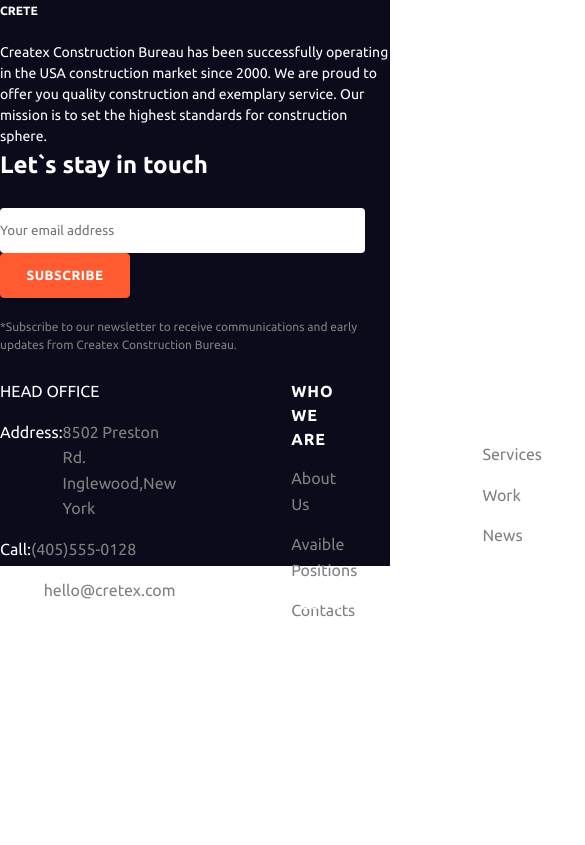
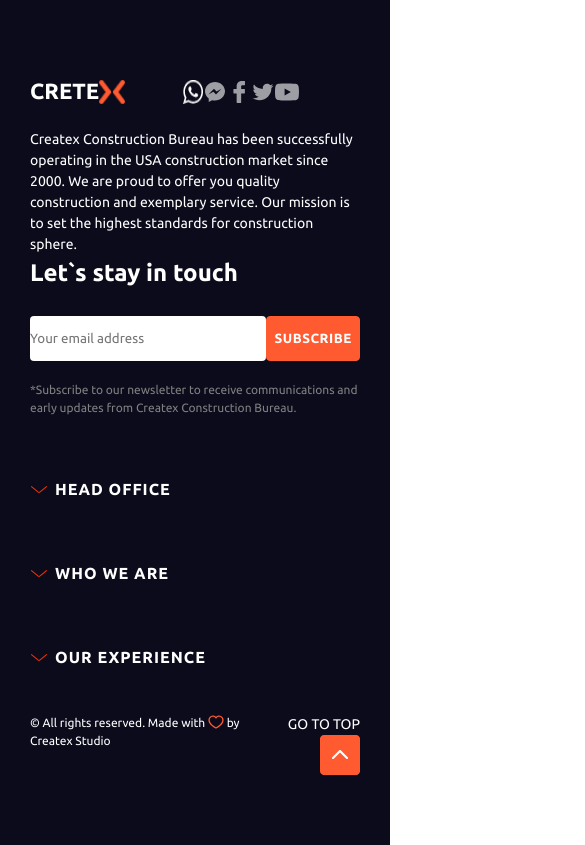
Before and after one commit to d3Lip7on/Createx, a website: page src/pages/index.html in a window 390 px wide. Shown: the whole page, 585 px wide, since content can reach past the window. Drawn offline with Linux system fonts and the light colour scheme.

Commit message:
footerversion1

```diff
--- a/src/pages/index.html
+++ b/src/pages/index.html
@@ -1,5 +1,5 @@
 <!-- Сообщаем браузеру как стоит обрабатывать эту страницу -->
-<!DOCTYPE html>
+<!DOCTYpE html>
 <!-- Оболочка документа, указываем язык содержимого -->
 <html lang="ru">
 	<!-- Заголовок страницы, контейнер для других важных данных (не отображается) -->
@@ -7,12 +7,17 @@
 		<!-- Заголовок страницы в браузере -->
 		<title>CSS. Часть №2 (Свойства текста и шрифта)</title>
 		<link rel="preconnect" href="https://fonts.googleapis.com">
-<link rel="preconnect" href="https://fonts.gstatic.com" crossorigin>
-<link href="https://fonts.googleapis.com/css2?family=Barlow:wght@600&family=Inter:wght@200;400;600;900&family=PT+Sans:ital,wght@0,400;0,700;1,400&family=Playfair+Display:wght@400;700;900&family=Ubuntu:wght@400;700&display=swap" rel="stylesheet">
+
 		<!-- Подключаем CSS -->
 		<link rel="stylesheet" href="../style/global.css" />
+
 		<!-- Кодировка страницы -->
 		<meta http-equiv="Content-type" content="text/html;charset=UTF-8" />
+		<meta name="viewport" content="width=device-width, initial-scale=1.0">
+
+
+		<link rel="preconnect" href="https://fonts.gstatic.com" crossorigin>
+		<link href="https://fonts.googleapis.com/css2?family=Barlow:wght@600&family=Inter:wght@200;400;600;900&family=pT+Sans:ital,wght@0,400;0,700;1,400&family=playfair+Display:wght@400;700;900&family=Ubuntu:wght@400;700&display=swap" rel="stylesheet">
 	</head>
 	<!-- Отображаемое тело страницы -->
 	<body>
@@ -22,35 +27,39 @@
 					<div class="container__apperpart">
 						<div class="container__leftpart">
 							<div class="logoline">
-								<div class="logoline__part1">CRETE <img src="./img/Vector.png" alt=""></div>
-								<div class="logoline__part2"><img src="./img/WhatsApp.svg" alt=""> <img src="./img/Messanger.svg" alt=""> <img src="./img/Facebook.svg" alt=""> <img src="./img/Twitter.svg" alt=""> <img src="./img/YouTube.svg" alt=""></div>
+								<div class="logoline__cretex">CRETE <img src="../images/Vector.png" alt=""></div>
+								<div class="logoline__icons"><img src="../images/WhatsApp.png" alt=""> <img src="../images/Messanger.svg" alt=""> <img src="../images/Facebook.svg" alt=""> <img src="../images/Twitter.svg" alt=""> <img src="../images/YouTube.svg" alt=""></div>
 							</div>
-							<div class="firstinformation">Createx Construction Bureau has been successfully operating in the USA construction market since 2000. We are proud to offer you quality construction and exemplary service. Our mission is to set the highest standards for construction sphere.</div>
+							<div class="logoline__undertext">Createx Construction Bureau has been successfully operating in the USA construction market since 2000. We are proud to offer you quality construction and exemplary service. Our mission is to set the highest standards for construction sphere.</div>
 					    </div>
 						<div class="container__rightpart">
-							<div class="rightpart__stayintouch">Let`s stay in touch</div>
-							<form action="#" method="post" enctype="multipart/form-data">
-							<p><input type="text" name="inputline"  placeholder="Your email address" class="rightpart_textline"> <button type="submit" class="button">SUBSCRIBE</button></p>
+							<div class="rightpart__title">Let`s stay in touch</div>
+							<form action="#" method="post" class="footer__form" enctype="multipart/form-data">
+							<input type="text" name="inputline"  placeholder="Your email address" class="rightpart_textline"> <button type="submit" class="button">SUBSCRIBE</button>
 							</form>
 							<div class="rightpart__undertext">*Subscribe to our newsletter to receive communications and early updates from Createx Construction Bureau.</div>
 						</div>
 					</div>
-					<div class="container__middlepart">
-						<div class="information">
+						<div class="footer__inforow">
+							<div class="inforow__contacts">
+								<h1 class="title__contacts">HEAD OFFICE</h1>
 								<ul class="info1">
-								<li>HEAD OFFICE</li>
-								<li>Address:<p>8502 Preston Rd. Inglewood,New York</p></li>
-								<li>Call:<p>(405)555-0128</p></li>
-								<li>Email:<p>hello@cretex.com</p></li>
+									<li>Address:<span>8502 preston Rd. Inglewood,New York</span></li>
+									<li>Call:<span>(405)555-0128</span></li>
+									<li>Email:<span>hello@cretex.com</span></li>
 								</ul>
+							</div>
+							<div class="inforow__who-we-are">
+								<h1 class="title__who-we-are">WHO WE ARE</h1>
 								<ul class="info2">
-								<li>WHO WE ARE</li>
 									<li>About Us</li>
-								<li>Avaible Positions</li>
+									<li>Avaible positions</li>
 									<li>Contacts</li>
 								</ul>
+							</div>
+							<div class="inforow__our-experience">
+							<h1 class="title__our-experience">OUR EXPERIENCE</h1>
 							<ul class="info3">
-								<li>OUR EXPERIENCE</li>
 								<li>Services</li>
 								<li>Work</li>
 								<li>News</li>
@@ -58,12 +67,33 @@
 							</div>
 						</div>
 					<div class="container_downpart">
-						<div class="copyright">© All rights reserved. Made with <img src="./img/Heart.svg" alt=""> by Createx Studio </div>
-						<div class="up">GO TO TOP <img src="./img/up-btn.png" alt=""></div>
+						<div class="copyright">© All rights reserved. Made with <img src="../images/Heart.svg" alt=""> by Createx Studio </div>
+						<div class="up">GO TO TOP <img src="../images/up-btn.png" alt=""></div>
 
 					</div>
 				</div>
 			</div>
 		</footer>
+		<script>
+			const contectTitle = document.querySelector(".title__contacts")
+			const info1 = document.querySelector(".info1")
+			const whoweareTitle = document.querySelector(".title__who-we-are")
+			const info2 = document.querySelector(".info2")
+			const ourExperience = document.querySelector(".title__our-experience")
+			const info3 = document.querySelector(".info3")
+
+			contectTitle.onclick = ()=>{
+    			info1.classList.toggle('active')
+				contectTitle.classList.toggle('title__contacts_active')
+			}
+			whoweareTitle.onclick =()=>{
+				info2.classList.toggle('active')
+				whoweareTitle.classList.toggle('title__who-we-are_active')
+			}
+			ourExperience.onclick =()=>{
+				info3.classList.toggle('active')
+				ourExperience.classList.toggle('title__our-experience_active')
+			}
+		</script>
 	</body>
 </html>
--- /dev/null
+++ b/src/scripts/spript.js
@@ -0,0 +1,6 @@
+// $(document).ready(function(){
+//     $('.title__contacts').click(function(event){
+//        $(this).toggleClass('active').next().slideToggle(300);
+//     });
+// });
+// setTimeout(()=>{},300)
--- a/src/style/global.css
+++ b/src/style/global.css
@@ -73,21 +73,21 @@ h1,h2,h3,h4,h5,h6{font-size:inherit;font-weight: 400;}
 
 .footer{
 	max-width: 1920px;
-	max-height: 566px;
 	margin: 0 auto;
 	background-color: rgb(11, 11, 28);
-
 }
 .container{
 	max-width: 1230px;
 	margin: 0 auto;
+
 }
 .footer__inner{
 	display: flex;
 	flex-direction: column;
+	padding: 30px;
 }
 .container__apperpart{
-	padding-top: 80px;
+	padding-top: 50px;
 	display: flex;
 	flex-direction: row;
 	justify-content: space-between;
@@ -97,30 +97,24 @@ h1,h2,h3,h4,h5,h6{font-size:inherit;font-weight: 400;}
 .container__leftpart{
 	display: flex;
 	flex-direction: column;
-
 }
 .logoline{
 	display: flex;
 	flex-direction: row;
-
-
 }
-.logoline__part1{
+.logoline__cretex{
 	display: flex;
 	font-size: 22px;
 	font-weight: 700;
 	color: white;
 }
-.logoline__part2{
+.logoline__icons{
 	max-width: 184px;
 	display: flex;
 	margin-left: 60px;
-	justify-content: space-between;
 }
-.logoline__part2 img {
 
-}
-.firstinformation{
+.logoline__undertext{
 	padding-top: 25px;
  	max-width: 475px;
 	text-align: left;
@@ -133,7 +127,7 @@ line-height: 21px;
 .container__rightpart{
 
 }
-.rightpart__stayintouch{
+.rightpart__title{
 	color: white;
 font-size: 24px;
 font-family: Ubuntu;
@@ -141,9 +135,9 @@ font-weight: 700;
 line-height: 36px;
 }
 .rightpart_textline{
-	margin-top: 25px;
 	height: 45px;
-	width: 365px;
+	width: 100%;
+	max-width: 375px;
 	border-radius: 4px;
 }
 .button{
@@ -167,20 +161,28 @@ line-height: 36px;
 	line-height: 18px;
 	max-width: 495px;
 }
-
-.container__middlepart{
-
+.footer__inforow{
 	display: flex;
 	flex-direction: row;
+	padding-top: 30px;
 	flex-wrap: wrap;
+	justify-content: space-between;
+	gap: 30px;
 }
-.information{
-	display: flex;
-	flex-direction: row;
-	padding-top: 70px;
+.inforow__contacts{
+
+	padding-top: 30px;
 }
-
-.information li {
+.footer__inforow h1{
+	color: white;
+	font-size: 16px;
+	font-family: Ubuntu;
+	font-weight: 700;
+	text-transform: uppercase;
+	line-height: 24px;
+	letter-spacing: 1px;
+}
+.footer__inforow li {
 	display: inline;
 	padding-top: 15px;
 	color: white;
@@ -189,46 +191,32 @@ font-family: Ubuntu;
 	font-weight: 400;
 	line-height: 25.60px;
 }
-
-.info1{
-max-width: 350px;
-max-height: 125px;
-
+.info1 {
+	display: flex;
+	flex-direction: column;
 }
-
 .info1 li{
-
-	display: flex;
 	color: white;
 	font-size: 16px;
 	font-family: Ubuntu;
 	font-weight: 400;
 }
-	.info1 li p{
-	display: flex;
+	.info1 li span{
 	color: grey;
 	font-size: 16px;
 	font-family: Ubuntu;
 	font-weight: 400;
 }
-
+.inforow__who-we-are{
+	min-width: 165px;
+	padding-top: 30px;
+}
 .info2{
 	display: flex;
 	flex-direction: column;
 	max-width: 140px;
-	max-height: 125px;
-	margin-left: 115px;
 }
-.info2 :first-child{
-	display: flex;
-	color: white;
-font-size: 16px;
-font-family: Ubuntu;
-font-weight: 700;
-text-transform: uppercase;
-line-height: 24px;
-letter-spacing: 1px;
-}
+
 .info2 li{
 
 	color: gray;
@@ -237,24 +225,17 @@ font-family: Ubuntu;
 	font-weight: 400;
 	line-height: 25.60px;
 }
-
+.inforow__our-experience{
+	min-width: 195px;
+	padding-top: 30px;
+}
 .info3{
 	display: flex;
 	flex-direction: column;
 	max-width: 200px;
-	max-height: 200px;
-	margin-left: 125px;
 }
-.info3 :first-child{
-	display: flex;
-	color: white;
-font-size: 16px;
-font-family: Ubuntu;
-font-weight: 700;
-text-transform: uppercase;
-line-height: 24px;
-letter-spacing: 1px;
-}
+
+
 .info3 li{
 
 	color: gray;
@@ -292,135 +273,129 @@ margin-bottom: 40px;
 .up img{
 	padding-left:15px;
 }
+.footer__form{
+	display: flex;
+	align-items: center;
+	padding-top: 25px;
+}
+/****************Спрайты*********************/
 
-@media (max-width: 1200px) {
-	.container__apperpart {
-	  padding-top: 20px;
+
+@media screen and (max-width:550px){
+	.footer__inforow{
+		flex-wrap: nowrap;
+		flex-direction: column;
 	}
+	.title__contacts{
+		position: relative;
+		padding-left: 25px;
+		cursor: pointer;
+	}
+	.title__contacts:before,
+	.title__contacts:after{
+		content: '';
+		width: 10px;
+		height: 1px;
+		background-color:#FC3300;
+		position: absolute;
+		top: 12px;
+		transition:all 0.3s ease 0s;
+	}
+	.title__contacts:before{
+		transform: rotate(40deg);
+		left: 0;
+	}
+	.title__contacts:after{
+		transform: rotate(-40deg);
+		left: 8px;
+	}
+	.title__contacts_active:before{
+		transform: rotate(-40deg);
+	}
+	.title__contacts_active:after{
+		transform: rotate(40deg);
+	}
+	.info1{
+		display: none;
+	}
+	.active{
+		display: flex;
 
-	.logoline__part1 {
-	  font-size: 18px;
-	}
-
-	.logoline__part2 {
-	  max-width: 100%;
-	  margin-left: 0;
-	  margin-top: 10px;
-	  justify-content: flex-start;
-	}
-
-	.rightpart__undertext {
-	  max-width: 100%;
-	}
-
-	.rightpart_textline {
-	  max-width: 100%;
-	}
-
-	.container__middlepart,
-	.information {
-	  padding-top: 20px;
-	  font-size: 16px;
-	}
 	}
 
 
-  @media (max-width: 1000px) {
-	.container__apperpart {
-		padding-top: 15px;
+
+	.title__who-we-are{
+		position: relative;
+		padding-left: 25px;
+		cursor: pointer;
 	}
-
-	  .logoline__part1 {
-		font-size: 16px;
+	.title__who-we-are:after,
+	.title__who-we-are:before{
+		content: '';
+		width: 10px;
+		height: 1px;
+		background-color:#FC3300;
+		position: absolute;
+		top: 12px;
+		transition:all 0.3s ease 0s;
 	}
-
-	  .logoline__part2 {
-		max-width: 100%;
-		margin-left: 0;
-		margin-top: 8px;
-		justify-content: flex-start;
+	.title__who-we-are:before{
+		transform: rotate(40deg);
+		left: 0px;
+	}
+	.title__who-we-are:after{
+		transform: rotate(-40deg);
+		left: 8px;
+	}
+	.title__who-we-are_active:before{
+		transform: rotate(-40deg);
+	}
+	.title__who-we-are_active:after{
+		transform: rotate(40deg);
+	}
+	.info2{
+		display: none;
+	}
+	.active{
+		display: flex;
 	}
 
 
-	  .rightpart__undertext {
-		max-width: 100%;
+
+	.title__our-experience{
+		position: relative;
+		padding-left: 25px;
+		cursor: pointer
 	}
-
-	  .rightpart_textline {
-		max-width: 100%;
+	.title__our-experience:after,
+	.title__our-experience:before{
+		content: '';
+		width: 10px;
+		height: 1px;
+		background-color:#FC3300;
+		position: absolute;
+		top: 12px;
+		transition:all 0.3s ease 0s;
 	}
-
-	  .container__middlepart,
-	  .information {
-		padding-top: 15px;
-		font-size: 14px;
+	.title__our-experience:before{
+		transform: rotate(40deg);
+		left: 0px;
+	}
+	.title__our-experience:after{
+		transform: rotate(-40deg);
+		left: 8px;
+	}
+	.title__our-experience_active:before{
+		transform: rotate(-40deg);
+	}
+	.title__our-experience_active:after{
+		transform: rotate(40deg);
+	}
+	.info3{
+		display: none;
+	}
+	.active{
+		display: flex;
 	}
 }
-
-
-  @media (max-width: 768px) {
-	.container__apperpart {
-		padding-top: 10px;
-	  }
-
-	  .logoline__part1 {
-		font-size: 14px;
-	  }
-
-	  .logoline__part2 {
-		max-width: 100%;
-		margin-left: 0;
-		margin-top: 6px;
-		justify-content: flex-start;
-	  }
-
-	  .rightpart__undertext {
-		max-width: 100%;
-	  }
-
-	  .rightpart_textline {
-		max-width: 100%;
-	  }
-
-	  .container__middlepart,
-	  .information {
-		padding-top: 10px;
-		font-size: 12px;
-	  }
-  }
-
-
-  @media (max-width: 480px) {
-	.container__apperpart {
-		padding-top: 5px;
-	  }
-
-	  .logoline__part1 {
-		font-size: 12px;
-	  }
-
-	  .logoline__part2 {
-		max-width: 100%;
-		margin-left: 0;
-		margin-top: 4px;
-		justify-content: flex-start;
-	  }
-
-
-	  .rightpart__undertext {
-		max-width: 100%;
-	  }
-
-	  .rightpart_textline {
-		max-width: 100%;
-	  }
-
-	  .container__middlepart,
-	  .information {
-		padding-top: 5px;
-		font-size: 10px;
-	  }
-	  .info2{
-
-	  }
-  }
```
Also changed, not shown: src/images/Facebook.svg (added), src/images/Heart.svg (added), src/images/Messanger.svg (added), src/images/Twitter.svg (added), src/images/Vector.png (added), src/images/WhatsApp.png (added), src/images/WhatsApp.svg (added), src/images/YouTube.svg (added), src/images/logo.svg (added), src/images/up-btn.png (added). Lines whose indentation alone changed are shown as unchanged.
